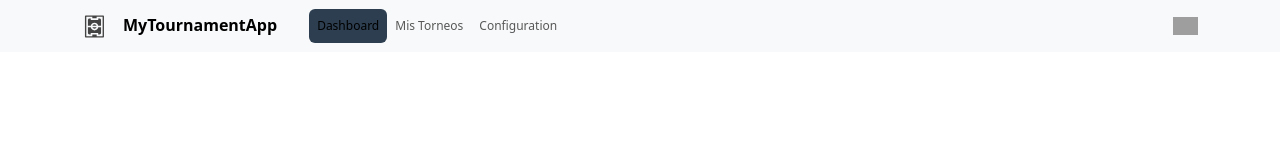
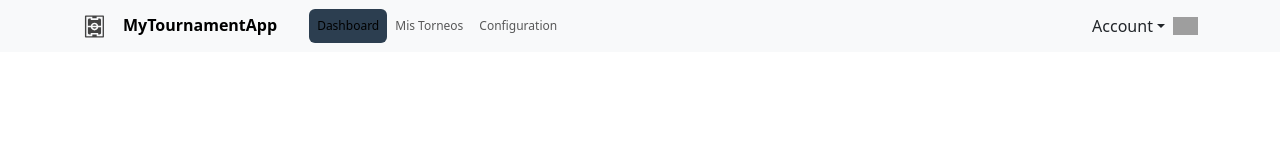
Before and after one commit to Jaclog05/tournament_manager, a React app in the folder frontend/: page / in a window 1280 px wide. Shown: the top 160 px of the page. Built offline with nearby package versions, Linux system fonts and the light colour scheme; no server answers; grey boxes are pictures that could not be loaded; the HTML template or start-up script is replaced by a standard one.

Commit message:
Adding Logout option to NavBar

```diff
--- a/frontend/src/components/layout/Navigation.jsx
+++ b/frontend/src/components/layout/Navigation.jsx
@@ -1,16 +1,22 @@
 import React from 'react'
-import { Navbar, Nav, Container } from 'react-bootstrap'
+import { Navbar, Nav, Container, NavDropdown } from 'react-bootstrap'
 import { LinkContainer } from 'react-router-bootstrap'
-import { useLocation } from 'react-router-dom'
+import { useLocation, useNavigate } from 'react-router-dom'
 import { useAuth } from '../../context/AuthContext'
 
 const Navigation = () => {
   const location = useLocation()
-  const { user } = useAuth()
+  const { user, logout } = useAuth()
+  const navigate = useNavigate()
 
   if(['/login', '/register'].includes(location.pathname)) return null
 
   const getFirstName = (fullName = "") => fullName.split(" ")[0];
+
+  const handleLogout = () => {
+    logout()
+    navigate('/login')
+  }
 
   return (
     <Navbar bg="light" data-bs-theme="light">
@@ -40,9 +46,11 @@ const Navigation = () => {
           </Nav.Item>
         </Nav>
         <Navbar.Collapse className="justify-content-end">
-          <Navbar.Text>
-            { user && getFirstName(user.name) }
-          </Navbar.Text>
+          <NavDropdown title={`${user ? getFirstName(user.name) : 'Account'}`} id="basic-nav-dropdown" align="end">
+            <NavDropdown.Item href='/profile'>Perfil de Usuario</NavDropdown.Item>
+            <NavDropdown.Divider />
+            <NavDropdown.Item onClick={handleLogout}>Cerrar Sesión</NavDropdown.Item>
+          </NavDropdown>
           <img
             src="/user-logo.svg"
             alt="User Logo"
```
